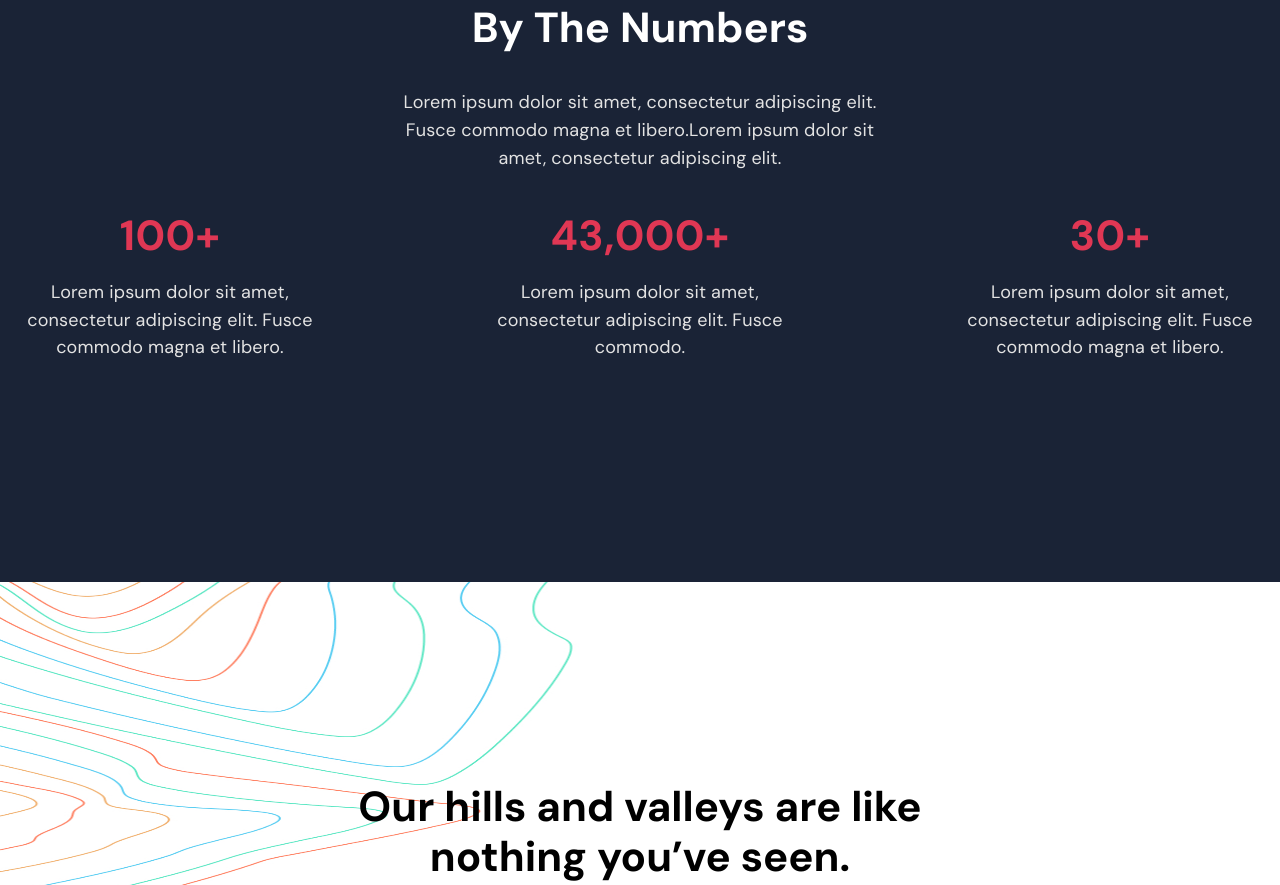
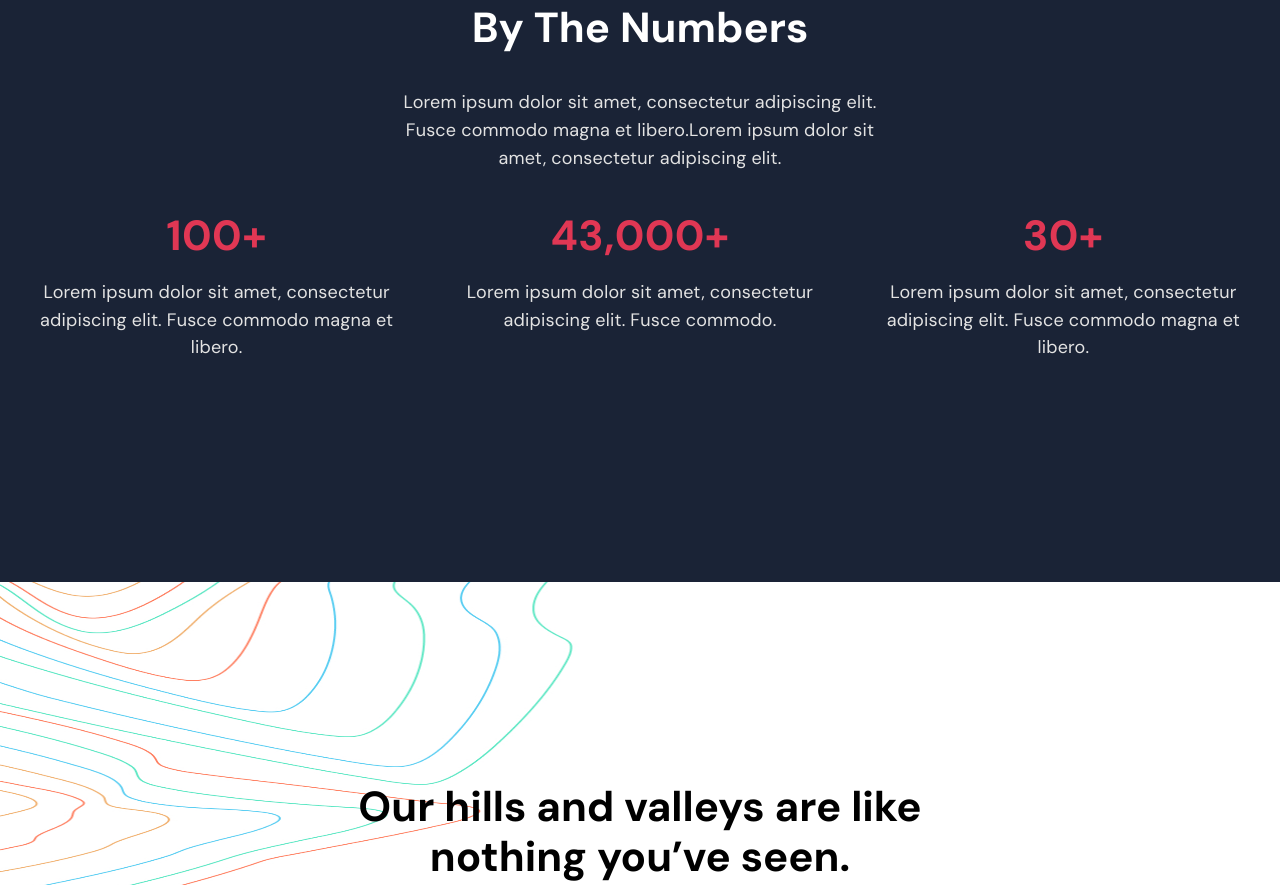
Before and after one commit to brinevdev/Explore, a plain HTML site: page index.html in a window 1280 px wide. Shown: the part 3501-4386 px from the top of the page. Drawn offline with nearby package versions, Linux system fonts and the light colour scheme.

Commit message:
fix overflow

```diff
--- a/css/main.scss
+++ b/css/main.scss
@@ -35,6 +35,7 @@ body {
 ._transparent-background {
     background: rgba(0,0,0,0.6);
 }
+
 .button {
     padding: 16px 40px;
     display: inline-flex;
@@ -794,15 +795,12 @@ body {
 .text {
 }
 .body-numbers {
-    display: flex;
-    flex-wrap: wrap;
-    margin: 0 -30px;
+
+    display: grid;
+    grid-template-columns: repeat(auto-fit,minmax(340px,1fr));
     gap: 20px;
-    justify-content: space-between;
-    &__column {
-        padding:0 30px;
-        flex: 0 1 370px;
-    }
+
+
 
     &__item {
     }
@@ -962,6 +960,7 @@ body {
     &__video {
         position: relative;
         padding: 0 0 57% 0;
+        max-width: 100%;
         &:not(:last-child) {margin-bottom: 126px;}
         iframe{
             position: absolute;
@@ -976,6 +975,7 @@ body {
     &__items {
         transform: translateY(30%);
         opacity: 0;
+        max-width: 100%;
         &._active {
             transform: translateY(0);
             opacity: 1;
--- a/index.html
+++ b/index.html
@@ -118,24 +118,18 @@
                         <div class="numbers__text text _anim-items _anim-no-hide">Lorem ipsum dolor sit amet, consectetur adipiscing elit. Fusce commodo magna et libero.Lorem ipsum dolor sit amet, consectetur adipiscing elit.</div>
                     </div>
                     <div class="numbers__body body-numbers _anim-items _anim-no-hide">
-                        <div class="body-numbers__column">
                             <div class="body-numbers__item">
                                 <div class="body-numbers__number">100+</div>
                                 <div class="body-numbers__text text">Lorem ipsum dolor sit amet, consectetur adipiscing elit. Fusce commodo magna et libero.</div>
                             </div>
-                        </div>
-                        <div class="body-numbers__column">
                             <div class="body-numbers__item">
                                 <div class="body-numbers__number">43,000+</div>
                                 <div class="body-numbers__text text">Lorem ipsum dolor sit amet, consectetur adipiscing elit. Fusce commodo.</div>
                             </div>
-                        </div>
-                        <div class="body-numbers__column">
                             <div class="body-numbers__item">
                                 <div class="body-numbers__number">30+</div>
                                 <div class="body-numbers__text text">Lorem ipsum dolor sit amet, consectetur adipiscing elit. Fusce commodo magna et libero.</div>
                             </div>
-                        </div>
                     </div>
                 </div>
             </div>
@@ -174,6 +168,7 @@
                                     </div>
                                 </div>
                             </div>
+
                         </div>
                    </div>
                 </div>
```
Also changed, not shown: css/main.css, 1 other file.
